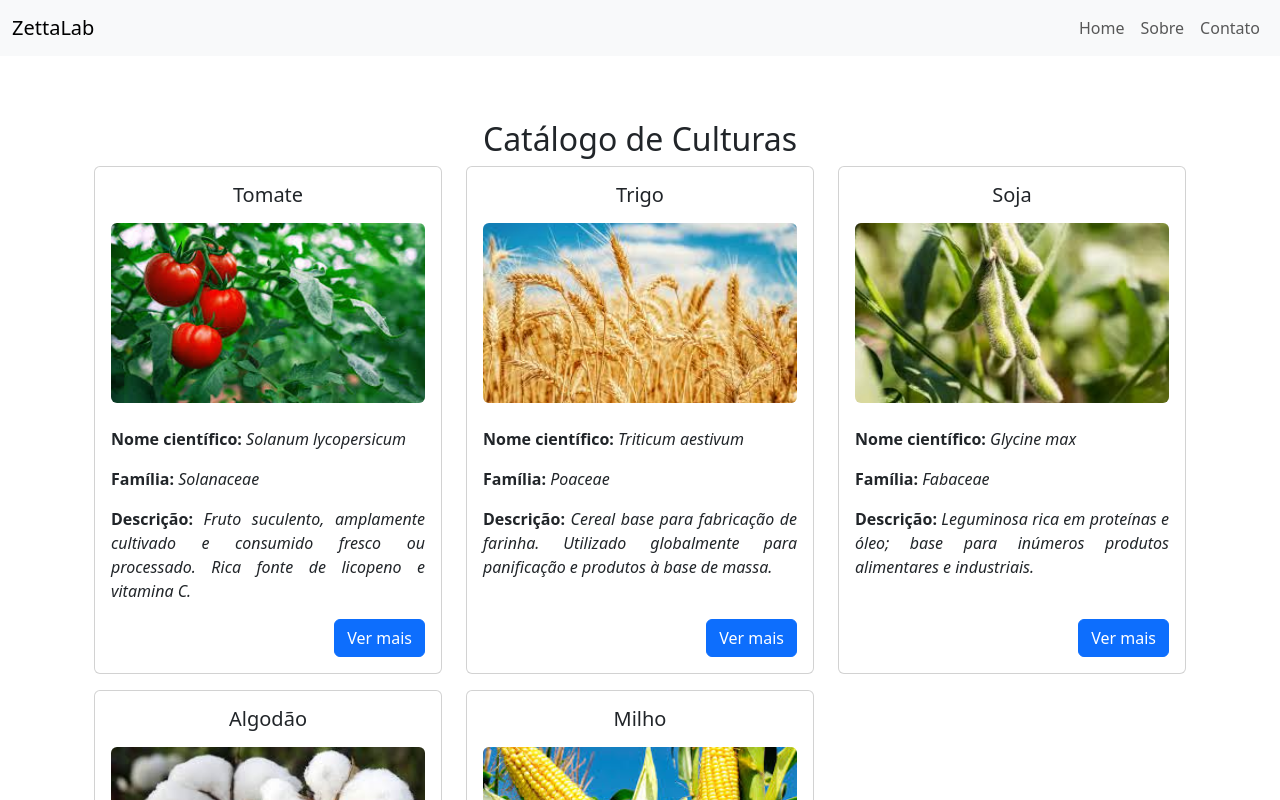
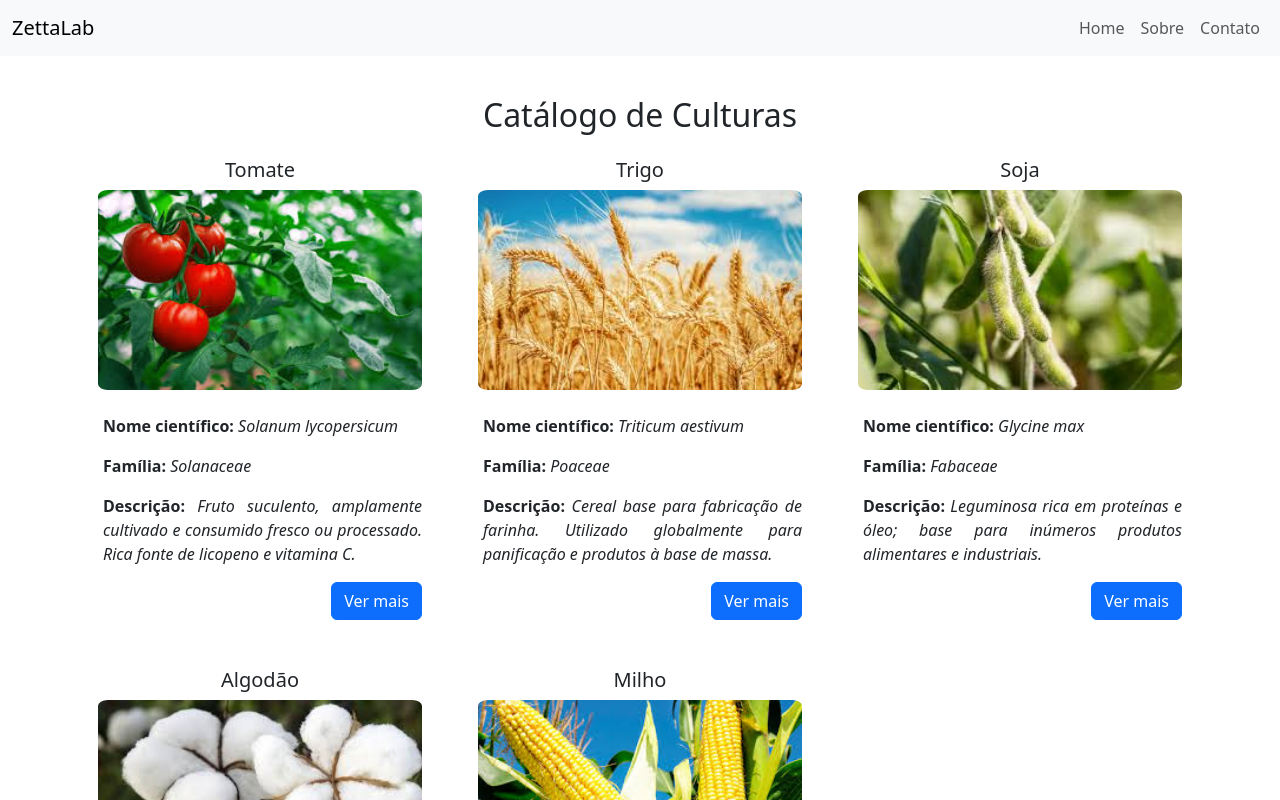
Before and after one commit to lorranavf/zetta-lab-first-challenge, a Vue app in the folder src/app/: page /items in a window 1280 px wide. Shown: the top 800 px of the page. Built offline with nearby package versions, Linux system fonts and the light colour scheme.

Commit message:
refactoring: reorganizing scripts ans styles components to improve code legibility

```diff
--- a/src/app/src/App.vue
+++ b/src/app/src/App.vue
@@ -1,7 +1,7 @@
 <template>
   <div id="app" class="d-flex flex-column min-vh-100">
     <Header />
-    <main class="container py-4 flex-grow-1">
+    <main>
       <router-view />
     </main>
     <Footer />
@@ -13,21 +13,12 @@
 import Header from './components/header.vue'
 import Footer from './components/footer.vue'
 
+
 export default {
   name: 'App',
   components: { Header, Footer },
   data() {
-    return {
-      count: 0
-    }
+    return {}
   }
 }
 </script>
-
-<style scoped>
-.container { text-align: center; }
-button {
-  font-weight: bold;
-  align-items: center;
-}
-</style>
--- a/src/app/src/components/footer.vue
+++ b/src/app/src/components/footer.vue
@@ -7,9 +7,3 @@
     </div>
   </footer>
 </template>
-
-<script lang="ts" setup></script>
-
-<style scoped>
-footer { position: relative; bottom: 0; width: 100%; }
-</style>
--- a/src/app/src/components/header.vue
+++ b/src/app/src/components/header.vue
@@ -23,9 +23,3 @@
     </div>
   </nav>
 </template>
-
-<script lang="ts" setup></script>
-
-<style scoped>
-.navbar { margin-bottom: 1rem; }
-</style>
--- a/src/app/src/components/item.vue
+++ b/src/app/src/components/item.vue
@@ -1,21 +1,25 @@
 <template>
   <div class="container py-4">
     <div v-if="item">
-      <div class="card mb-3">
-        <div class="row g-0">
-          <div class="col-md-4">
-            <div class="img-wrapper-detail">
-              <img :src="imgFor(item)" class="detail-img" :alt="getName(item)" />
+      <div class="card">
+          <div class="row g-0">
+
+            <div class="col-md-4">
+              <div>
+                <img :src="imgFor(item)" class="img" :alt="getItemAttribute(item, 'name')" />
+              </div>
+            </div>
+
+
+          <div class="col-md-8">
+            <div>
+              <h5 class="card-title">{{ getItemAttribute(item, 'name') }}</h5>
+              <p class="text"><strong>Nome científico:</strong> <em>{{ getItemAttribute(item, 'scientific_name') }}</em></p>
+              <p class="text"><strong>Família:</strong> <em>{{ getItemAttribute(item, 'family') }}</em></p>
+              <p class="text"><strong>Descrição:</strong> {{ getItemAttribute(item, 'description') }}</p>
             </div>
           </div>
-          <div class="col-md-8">
-            <div class="card-body">
-              <h5 class="title">{{ getName(item) }}</h5>
-              <p class="text"><strong>Nome científico:</strong> {{ getScientific(item) }}</p>
-              <p class="text"><strong>Família:</strong> {{ getFamily(item) }}</p>
-              <p class="text"><strong>Descrição:</strong> {{ getDescription(item) }}</p>
-            </div>
-          </div>
+
         </div>
       </div>
     </div>
@@ -31,42 +35,15 @@
 </template>
 
 <script lang="ts" setup>
-import { computed } from 'vue'
-import { useRouter, useRoute } from 'vue-router'
-import data from '../data/data.json'
 
-const images = import.meta.glob('../data/images/*', { eager: true, as: 'url' }) as Record<string, string>
-const router = useRouter()
-const route = useRoute()
+import { useRouting, getData } from './scripts/helpers.ts'
+
+const { route, go } = useRouting()
+const { imgFor, findById, getItemAttribute } = getData()
+
 const id = Number(route.params.id)
+const item = findById(id)
 
-const items = Array.isArray(data) ? data : []
-
-const getId = (it: any) => it.id ?? null
-const getName = (it: any) => it.nome_comum ?? it.name ?? ''
-const getScientific = (it: any) => it.nome_cientifico ?? it.scientific_name ?? ''
-const getFamily = (it: any) => it.familia ?? it.family ?? ''
-const getDescription = (it: any) => it.descricao ?? it.description ?? ''
-
-function basename(p: string) { if (!p) return '' ; return p.split('/').pop() ?? p }
-
-const imgFor = (it: any) => {
-  const p = it.arquivo ?? it.file ?? ''
-  const name = basename(p)
-  const key = `../data/images/${name}`
-  if (images[key]) return images[key]
-  if (p.startsWith('/')) return p
-  return '/' + p
-}
-
-const item = computed(() => items.find((i: any) => getId(i) === id) ?? null)
-function goBack() { router.push({ path: '/items' }) }
-// function toggleExpand(id: number | null) { expanded.value = expanded.value === id ? null : id }
+function goBack() { go('/items') }
 
 </script>
-
-<style scoped>
-.img-wrapper-detail { height: 320px; overflow:hidden; display:flex; align-items:center; justify-content:center; background:#f8f9fa; }
-.detail-img { width:100%; height:100%; object-fit:cover; display:block; }
-.text { text-align: justify; }
-</style>
--- a/src/app/src/components/items.vue
+++ b/src/app/src/components/items.vue
@@ -2,27 +2,27 @@
   <div class="container py-4">
     <h2>Catálogo de Culturas</h2>
     <div class="row">
-      <div class="col-md-4 mb-3" v-for="it in items" :key="getId(it)">
+      <div class="col-md-4 mb-3" v-for="item in items" :key="getId(item)">
         <div class="card h-100">
           <div class="card-body d-flex flex-column">
-            <h5 class="card-title">{{ getName(it) }}</h5>
+            <h5 class="card-title">{{ getItemAttribute(item, 'name') }}</h5>
 
-            <div class="img-wrapper mt-2">
-              <img :src="imgFor(it)" class="thumb-img" :alt="getName(it)" />
+            <div>
+              <img :src="imgFor(item)" class="img" :alt="getItemAttribute(item, 'name')" />
             </div>
             <br/>
+
             <div class="card-text flex-grow-1">
-                <p class="text"><strong>Nome científico:</strong> <em>{{ getScientific(it) }}</em></p>
-                <p class="text"><strong>Família:</strong> <em>{{ getFamily(it) }}</em></p>
-                <p class="text"><strong>Descrição:</strong> <em>{{ getDescription(it) }}</em></p>
+                <p class="text"><strong>Nome científico:</strong> <em>{{ getItemAttribute(item, 'scientific_name') }}</em></p>
+                <p class="text"><strong>Família:</strong> <em>{{ getItemAttribute(item, 'family') }}</em></p>
+                <p class="text"><strong>Descrição:</strong> <em>{{ getItemAttribute(item, 'description') }}</em></p>
             </div>
 
             <div class="mt-auto d-flex justify-content-end mt-3">
-              <button class="btn btn-primary" @click="viewOnly(getId(it))">
+              <button class="btn btn-primary" @click="viewOnly(getId(item))">
                 Ver mais
               </button>
             </div>
-
 
           </div>
         </div>
@@ -32,39 +32,11 @@
 </template>
 
 <script lang="ts" setup>
-import { ref } from 'vue'
-import { useRouter } from 'vue-router'
-import data from '../data/data.json'
+import { useRouting, getData } from './scripts/helpers.ts'
 
-const images = import.meta.glob('../data/images/*', { eager: true, as: 'url' }) as Record<string, string>
-const items = ref(Array.isArray(data) ? data : [])
-const expanded = ref<number | null>(null)
+const { go } = useRouting()
+const { items, imgFor, getId, getItemAttribute } = getData()
 
-const router = useRouter()
+function viewOnly(id: number | null) { if (!id) return; go(`/item/${id}`) }
 
-const getId = (it: any) => it.id ?? null
-const getName = (it: any) => it.name ?? ''
-const getScientific = (it: any) => it.scientific_name ?? ''
-const getFamily = (it: any) => it.family ?? ''
-const getDescription = (it: any) => it.description ?? ''
-
-function basename(p: string) { if (!p) return '' ; return p.split('/').pop() ?? p }
-
-const imgFor = (it: any) => {
-  const p = it.arquivo ?? it.file ?? ''
-  const name = basename(p)
-  const key = `../data/images/${name}`
-  if (images[key]) return images[key]
-  if (p.startsWith('/')) return p
-  return '/' + p
-}
-
-function viewOnly(id: number | null) { if (id === null) return; router.push({ path: `/item/${id}` }) }
 </script>
-
-<style scoped>
-.img-wrapper { height: 180px; overflow: hidden; display:flex; align-items:center; justify-content:center; background:#f8f9fa; border-radius:6px; }
-.thumb-img { width:100%; height:100%; object-fit:cover; display:block; }
-.card { cursor: default; }
-.text { text-align: justify; }
-</style>
--- /dev/null
+++ b/src/app/src/components/scripts/helpers.ts
@@ -0,0 +1,40 @@
+import { ref } from 'vue'
+import { useRoute, useRouter } from 'vue-router'
+
+import data from '../../data/data.json'
+
+export function useRouting() {
+  const router = useRouter()
+  const route = useRoute()
+
+  function go(path: string) { return router.push(path) }
+
+  return { router, route, go }
+}
+
+export function getData() {
+  const items = ref(Array.isArray(data) ? data : [])
+
+  const images = import.meta.glob('../../data/images/*', { eager: true, as: 'url' }) as Record<string, string>
+
+  const basename = (p = '') => p.split('/').pop() ?? p
+
+  const imgFor = (item: any) => {
+    const p = item.file ?? ''
+    const name = basename(p)
+    const key = `../../data/images/${name}`
+    if (images[key]) return images[key]
+    if (p.startsWith('/')) return p
+    return '/' + p
+  }
+
+  const getId = (item: any) => item.id ?? null
+
+  const findById = (id: number) => items.value.find((i: any) => (i.id ?? null) === id) ?? null
+
+  function getItemAttribute(item: any, attribute: string): string {
+  return item[attribute] ?? ''
+  }
+
+  return { items, imgFor, getId, findById, getItemAttribute }
+}
--- /dev/null
+++ b/src/app/src/components/styles/common.scss
@@ -0,0 +1,30 @@
+
+.navbar {
+    margin-bottom: 1rem;
+}
+.container {
+    text-align: center;
+}
+footer {
+    position: relative;
+    bottom: 0;
+    width: 100%;
+}
+.img {
+    width: 100%;
+    height: 200px;
+    border-radius: 3%;
+    object-fit: cover;
+}
+.card {
+    cursor: default;
+    border: None;
+}
+.text {
+    margin-left: 5px;
+    text-align: justify;
+}
+button {
+  font-weight: bold;
+  align-items: center;
+}
--- a/src/app/src/main.ts
+++ b/src/app/src/main.ts
@@ -1,7 +1,10 @@
 import { createApp } from 'vue'
 import App from './App.vue'
+
 import 'bootstrap/dist/css/bootstrap.min.css'
 import 'bootstrap/dist/js/bootstrap.bundle';
+
+import './components/styles/common.scss'
 
 import { createRouter, createWebHistory } from 'vue-router'
 
```
Also changed, not shown: src/app/src/components/scripts/commom.ts (added, +7 -0 lines), 1 other file (tests, documents, lock files or other folders).
